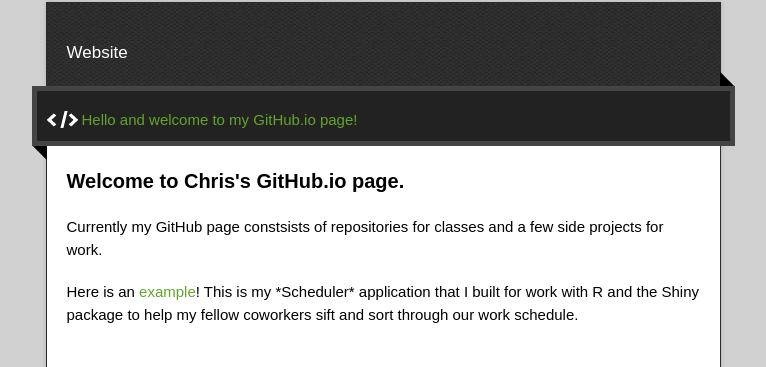
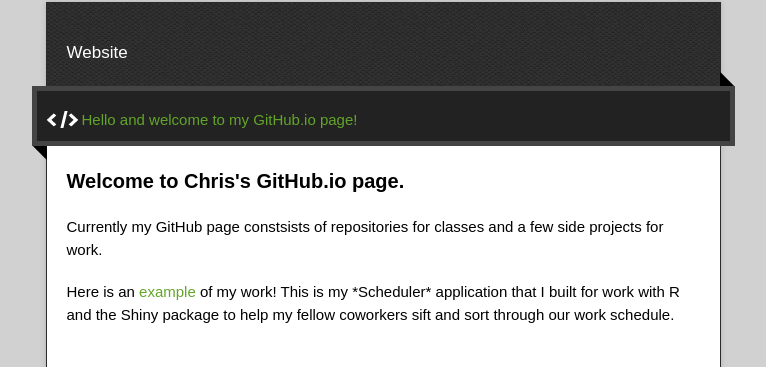
Before and after one commit to OmegaOneSupreme/OmegaOneSupreme.github.io, a plain HTML site: page index.html in a window 1280 px wide. Shown: the part 69-436 px from the top of the page, without its empty margins (257-1023 px from the left). Drawn offline with nearby package versions, Linux system fonts and the light colour scheme.

Commit message:
Update index.html

```diff
--- a/index.html
+++ b/index.html
@@ -39,7 +39,7 @@
 
 <p>Currently my GitHub page constsists of repositories for classes and a few side projects for work.</p>
 
-<p>Here is an <a href="https://cfrichardson1.shinyapps.io/May_Scheduler003/">example</a>! This is my *Scheduler* application that I built for work with R and the Shiny package to help my
+<p>Here is an <a href="https://cfrichardson1.shinyapps.io/May_Scheduler003/">example</a> of my work! This is my *Scheduler* application that I built for work with R and the Shiny package to help my
 fellow coworkers sift and sort through our work schedule.</p>
 <!--<h3>
 <a id="authors-and-contributors" class="anchor" href="#authors-and-contributors" aria-hidden="true"><span aria-hidden="true" class="octicon octicon-link"></span></a>Authors and Contributors</h3>
```
